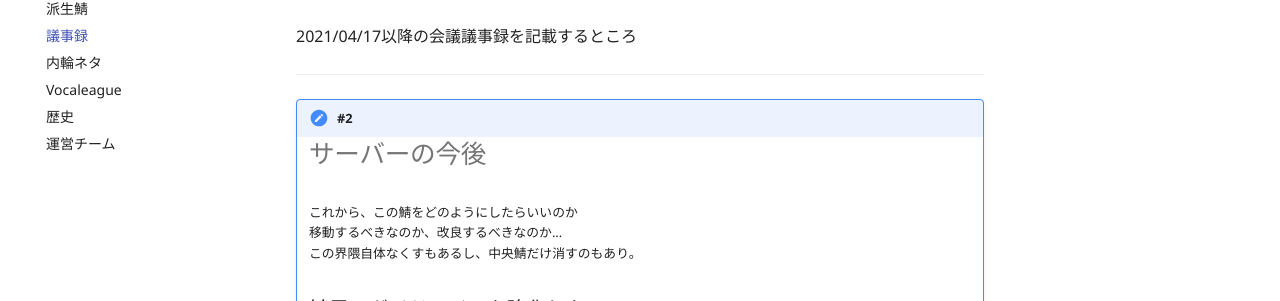
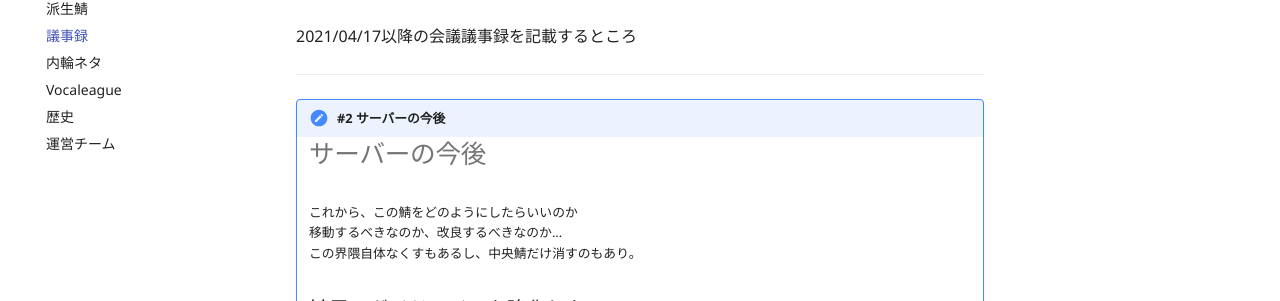
Before and after one commit to TeamAmaner/TeamAmaner.github.io, an MkDocs documentation site: the page built from docs/logs.md, in a window 1280 px wide and 900 px high. Shown: the part 156-457 px from the top of the window. Built offline with MkDocs 1.6.1 and Material for MkDocs 9.7.7, drawn with Linux system fonts in a browser that asks for light colours; comment, search, counter and statistics services are not loaded.

Commit message:
[Add]: タイトル忘れてた

```diff
--- a/docs/logs.md
+++ b/docs/logs.md
@@ -3,8 +3,7 @@
 
 ---
 <!-- !!! tldr "#3 " -->
-
-!!! tldr "#2 "
+!!! tldr "#2 サーバーの今後"
     # サーバーの今後
     これから、この鯖をどのようにしたらいいのか
     移動するべきなのか、改良するべきなのか...
```
